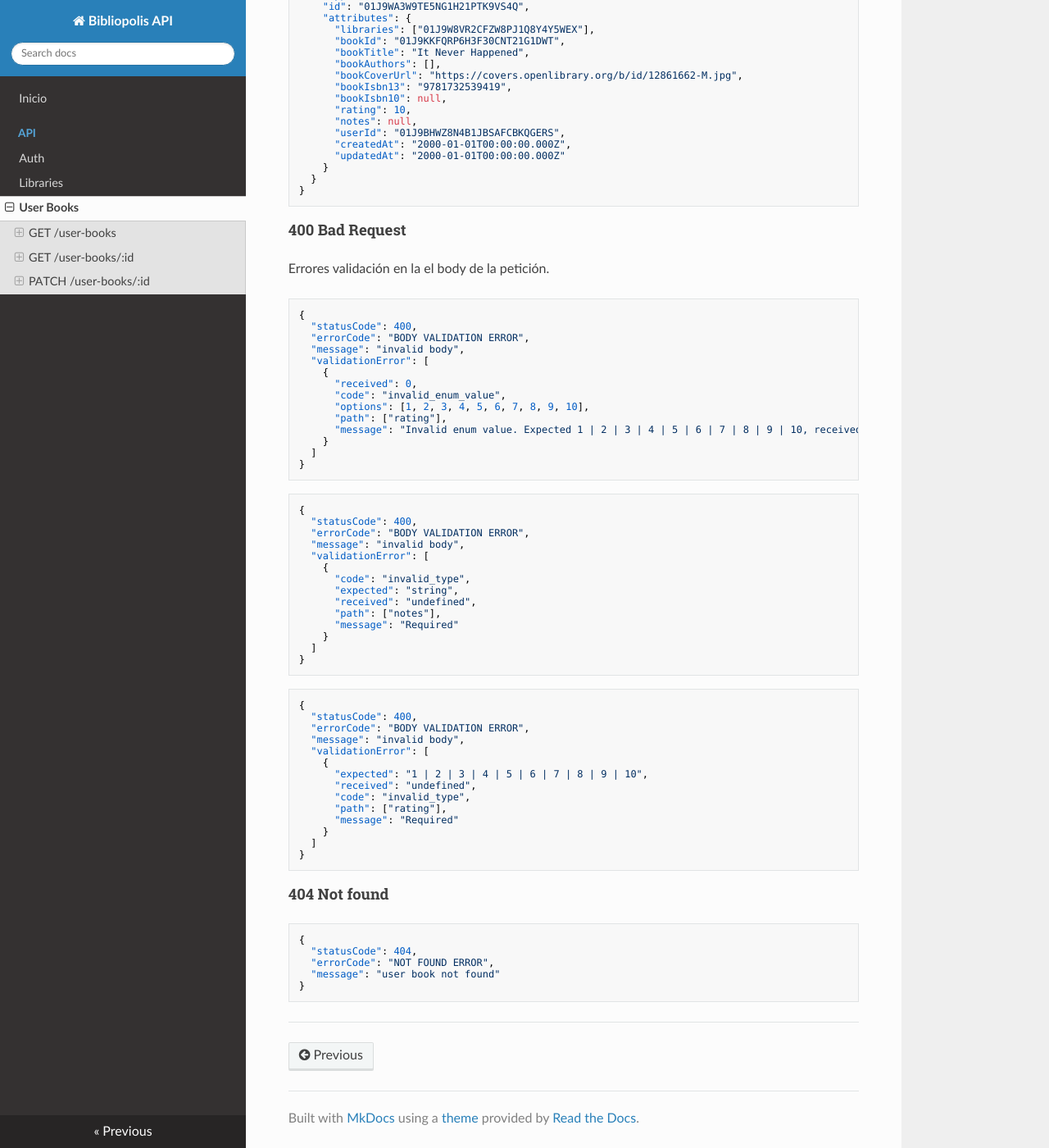
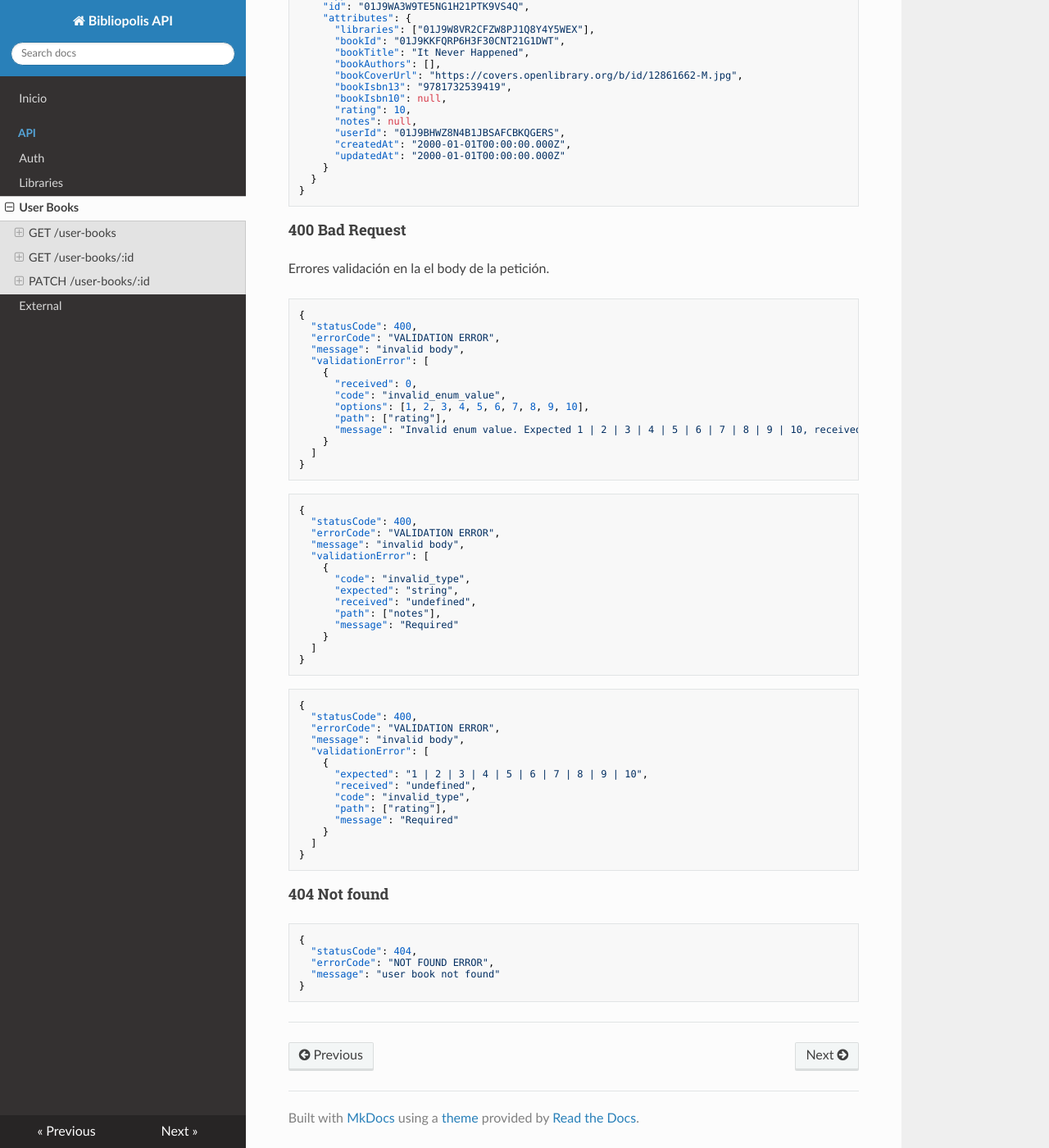
Before and after one commit to biorubenfs/bibliopolis, an MkDocs documentation site: the page built from docs/api/user-books.md, in a window 1280 px wide and 1400 px high, scrolled down 2807 px. Shown: the whole window at 82% size. Built offline with MkDocs 1.6.1, drawn with Linux system fonts in a browser that asks for light colours; nearby versions of some CDN libraries; some of the changed text lies outside the part shown.

Commit message:
docs: update general docs and add external service docs

````diff
--- a/docs/api/user-books.md
+++ b/docs/api/user-books.md
@@ -54,7 +54,7 @@ Devuelve todos los libros de usuario. Admite paginación y filtros por bibliotec
 ```json
 {
   "statusCode": 400,
-  "errorCode": "BODY VALIDATION ERROR",
+  "errorCode": "VALIDATION ERROR",
   "message": "invalid body",
   "validationError": [
     {
@@ -175,7 +175,7 @@ Errores validación en la el body de la petición.
 ```json
 {
   "statusCode": 400,
-  "errorCode": "BODY VALIDATION ERROR",
+  "errorCode": "VALIDATION ERROR",
   "message": "invalid body",
   "validationError": [
     {
@@ -192,7 +192,7 @@ Errores validación en la el body de la petición.
 ```json
 {
   "statusCode": 400,
-  "errorCode": "BODY VALIDATION ERROR",
+  "errorCode": "VALIDATION ERROR",
   "message": "invalid body",
   "validationError": [
     {
@@ -209,7 +209,7 @@ Errores validación en la el body de la petición.
 ```json
 {
   "statusCode": 400,
-  "errorCode": "BODY VALIDATION ERROR",
+  "errorCode": "VALIDATION ERROR",
   "message": "invalid body",
   "validationError": [
     {
--- a/mkdocs.yml
+++ b/mkdocs.yml
@@ -9,3 +9,4 @@ nav:
       - Auth: api/auth.md
       - Libraries: api/libraries.md
       - User Books: api/user-books.md
+      - External: api/external.md
````
Also changed, not shown: docs/api/auth.md (+1 -1 lines), docs/api/external.md (added, +54 -0 lines), docs/api/libraries.md (+1 -1 lines).
